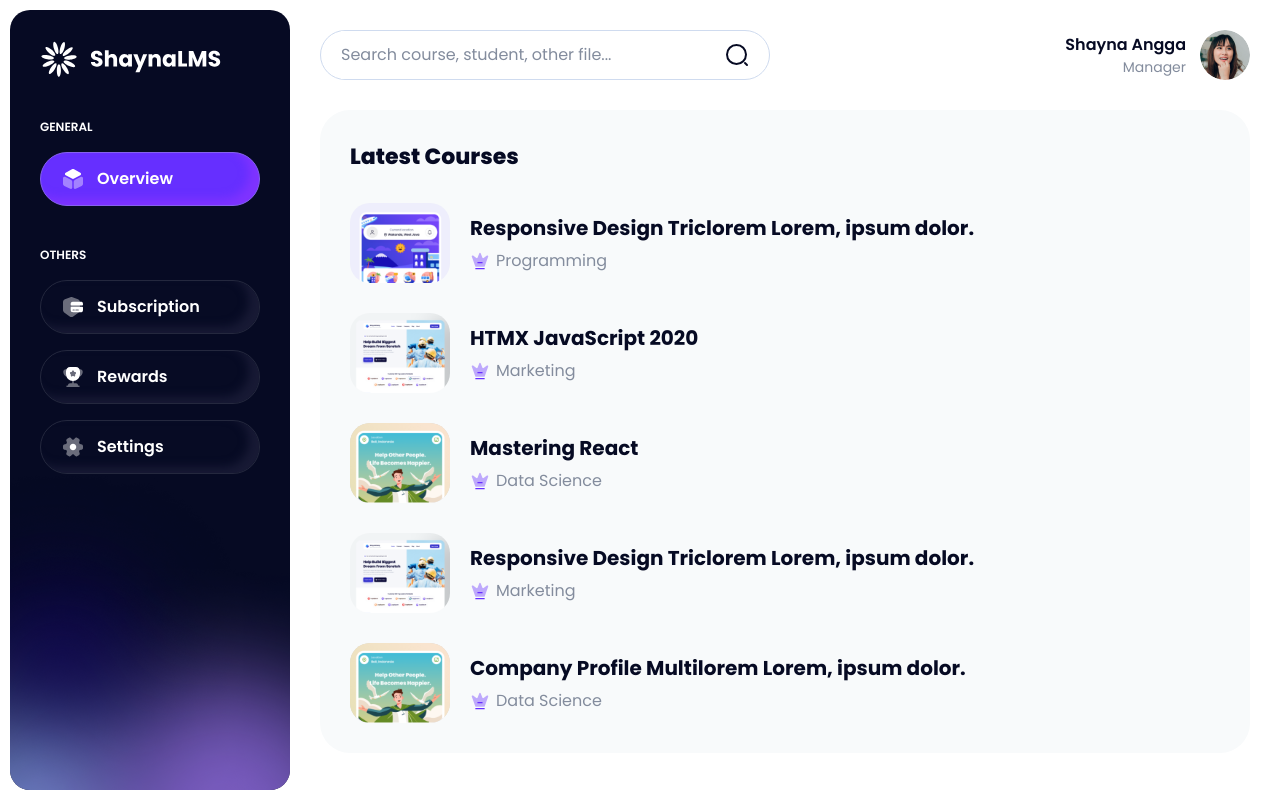
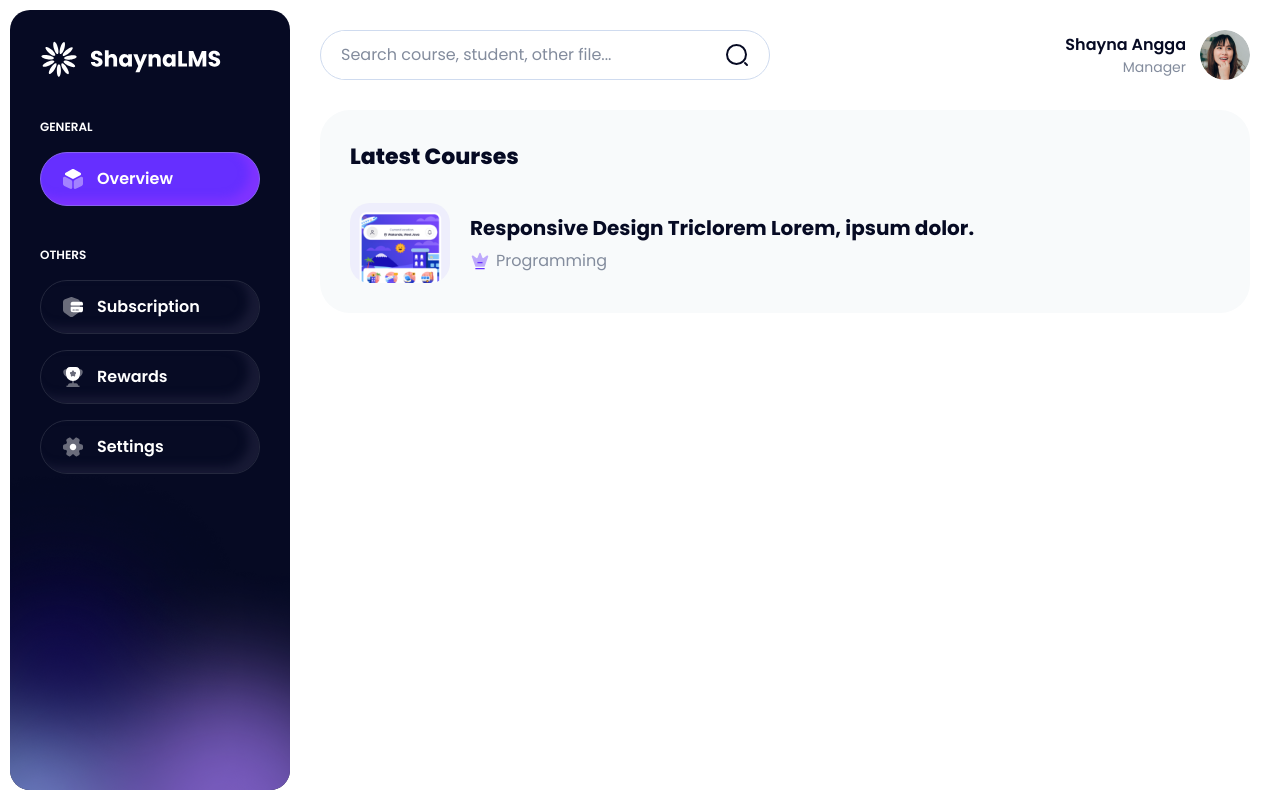
Before and after one commit to PerdanaMain/bwa-fe-lms, a React (Vite) app: page /student in a window 1280 px wide. Built offline with nearby package versions, Linux system fonts and the light colour scheme.

Commit message:
style: slicing student overview

```diff
--- a/src/pages/student/index.jsx
+++ b/src/pages/student/index.jsx
@@ -1,4 +1,4 @@
-import { Link } from "react-router-dom";
+import CardCourse from "./student-overview/card-course";
 
 const StudentPage = () => {
   return (
@@ -9,111 +9,7 @@ const StudentPage = () => {
       <h2 className="font-extrabold text-[22px] leading-[33px]">
         Latest Courses
       </h2>
-      <div className="card flex items-center gap-5">
-        <div className="flex shrink-0 w-[100px] h-20 rounded-[20px] bg-[#D9D9D9] overflow-hidden">
-          <img
-            src="assets/images/thumbnails/th-1.png"
-            className="w-full h-full object-cover"
-            alt="thumbnail"
-          />
-        </div>
-        <div className="w-full">
-          <Link
-            to="manage-course-materi.html"
-            className="font-bold text-xl leading-[30px] line-clamp-1"
-          >
-            Responsive Design Triclorem Lorem, ipsum dolor.
-          </Link>
-          <div className="flex items-center gap-[6px] mt-[6px]">
-            <img src="assets/images/icons/crown-purple.svg" alt="icon" />
-            <p className="text-[#838C9D]">Programming</p>
-          </div>
-        </div>
-      </div>
-      <div className="card flex items-center gap-5">
-        <div className="flex shrink-0 w-[100px] h-20 rounded-[20px] bg-[#D9D9D9] overflow-hidden">
-          <img
-            src="assets/images/thumbnails/th-2.png"
-            className="w-full h-full object-cover"
-            alt="thumbnail"
-          />
-        </div>
-        <div className="w-full">
-          <Link
-            to="manage-course-materi.html"
-            className="font-bold text-xl leading-[30px] line-clamp-1"
-          >
-            HTMX JavaScript 2020
-          </Link>
-          <div className="flex items-center gap-[6px] mt-[6px]">
-            <img src="assets/images/icons/crown-purple.svg" alt="icon" />
-            <p className="text-[#838C9D]">Marketing</p>
-          </div>
-        </div>
-      </div>
-      <div className="card flex items-center gap-5">
-        <div className="flex shrink-0 w-[100px] h-20 rounded-[20px] bg-[#D9D9D9] overflow-hidden">
-          <img
-            src="assets/images/thumbnails/th-3.png"
-            className="w-full h-full object-cover"
-            alt="thumbnail"
-          />
-        </div>
-        <div className="w-full">
-          <Link
-            to="manage-course-materi.html"
-            className="font-bold text-xl leading-[30px] line-clamp-1"
-          >
-            Mastering React
-          </Link>
-          <div className="flex items-center gap-[6px] mt-[6px]">
-            <img src="assets/images/icons/crown-purple.svg" alt="icon" />
-            <p className="text-[#838C9D]">Data Science</p>
-          </div>
-        </div>
-      </div>
-      <div className="card flex items-center gap-5">
-        <div className="flex shrink-0 w-[100px] h-20 rounded-[20px] bg-[#D9D9D9] overflow-hidden">
-          <img
-            src="assets/images/thumbnails/th-2.png"
-            className="w-full h-full object-cover"
-            alt="thumbnail"
-          />
-        </div>
-        <div className="w-full">
-          <Link
-            to="manage-course-materi.html"
-            className="font-bold text-xl leading-[30px] line-clamp-1"
-          >
-            Responsive Design Triclorem Lorem, ipsum dolor.
-          </Link>
-          <div className="flex items-center gap-[6px] mt-[6px]">
-            <img src="assets/images/icons/crown-purple.svg" alt="icon" />
-            <p className="text-[#838C9D]">Marketing</p>
-          </div>
-        </div>
-      </div>
-      <div className="card flex items-center gap-5">
-        <div className="flex shrink-0 w-[100px] h-20 rounded-[20px] bg-[#D9D9D9] overflow-hidden">
-          <img
-            src="assets/images/thumbnails/th-3.png"
-            className="w-full h-full object-cover"
-            alt="thumbnail"
-          />
-        </div>
-        <div className="w-full">
-          <Link
-            to="manage-course-materi.html"
-            className="font-bold text-xl leading-[30px] line-clamp-1"
-          >
-            Company Profile Multilorem Lorem, ipsum dolor.
-          </Link>
-          <div className="flex items-center gap-[6px] mt-[6px]">
-            <img src="assets/images/icons/crown-purple.svg" alt="icon" />
-            <p className="text-[#838C9D]">Data Science</p>
-          </div>
-        </div>
-      </div>
+      <CardCourse />
     </section>
   );
 };
--- /dev/null
+++ b/src/pages/student/student-overview/card-course.jsx
@@ -0,0 +1,42 @@
+import { Link } from "react-router-dom";
+import PropTypes from "prop-types";
+
+const CardCourse = ({
+  imageUrl = "/assets/images/thumbnails/th-1.png",
+  title = "Responsive Design Triclorem Lorem, ipsum dolor.",
+  category = "Programming",
+  id = "1",
+}) => {
+  return (
+    <div className="card flex items-center gap-5">
+      <div className="flex shrink-0 w-[100px] h-20 rounded-[20px] bg-[#D9D9D9] overflow-hidden">
+        <img
+          src={imageUrl}
+          className="w-full h-full object-cover"
+          alt="thumbnail"
+        />
+      </div>
+      <div className="w-full">
+        <Link
+          to={`/student/detail-course/${id}`}
+          className="font-bold text-xl leading-[30px] line-clamp-1"
+        >
+          {title}
+        </Link>
+        <div className="flex items-center gap-[6px] mt-[6px]">
+          <img src="assets/images/icons/crown-purple.svg" alt="icon" />
+          <p className="text-[#838C9D]">{category}</p>
+        </div>
+      </div>
+    </div>
+  );
+};
+
+CardCourse.propTypes = {
+  imageUrl: PropTypes.string,
+  title: PropTypes.string,
+  category: PropTypes.string,
+  id: PropTypes.string,
+};
+
+export default CardCourse;
--- a/src/routes/index.jsx
+++ b/src/routes/index.jsx
@@ -71,6 +71,10 @@ const router = createBrowserRouter([
         index: true,
         element: <StudentPage />,
       },
+      {
+        path: "/student/detail-course/:id",
+        element: <ManageCoursePreviewPage />,
+      },
     ],
   },
 ]);
```
